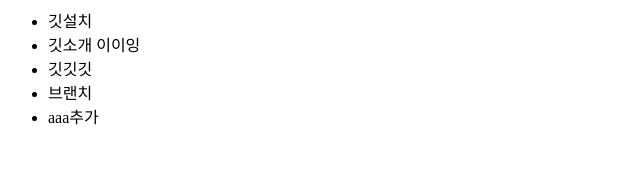
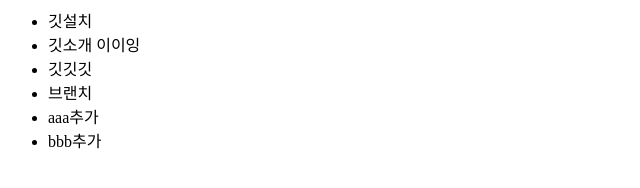
Before and after one commit to kimyeoungrok/remotepush, a plain HTML site: page index.htm in a window 1280 px wide. Shown: the full height of the page, 0-640 px from the left. Drawn offline with Linux system fonts and the light colour scheme.

Commit message:
bbb menu add

```diff
--- a/index.htm
+++ b/index.htm
@@ -5,5 +5,6 @@
 		<li>깃깃깃</li>
 		<li>브랜치</li>
 		<li>aaa추가</li>
+		<li>bbb추가</li>
 	</ul>
 </header>
```
